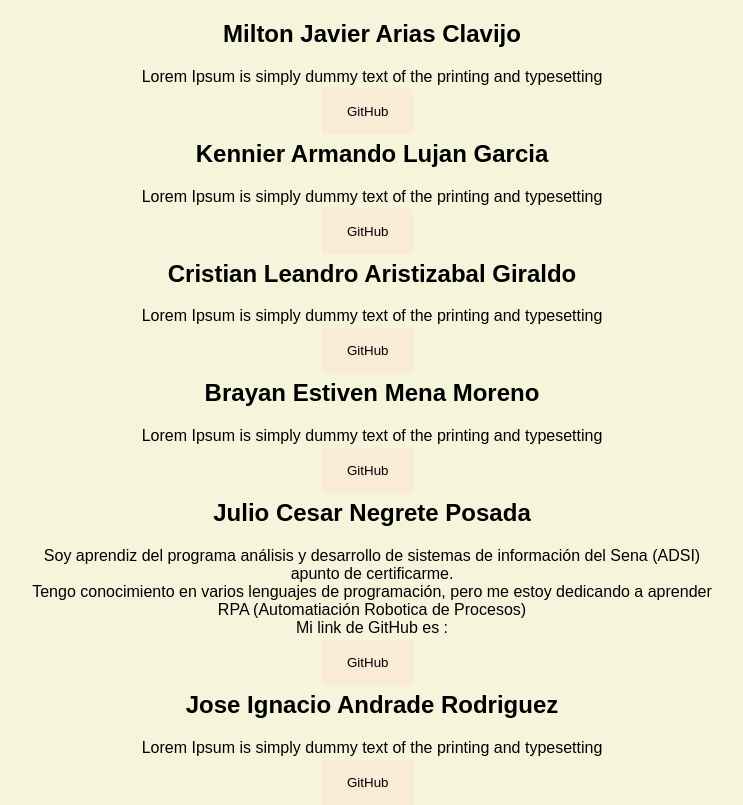
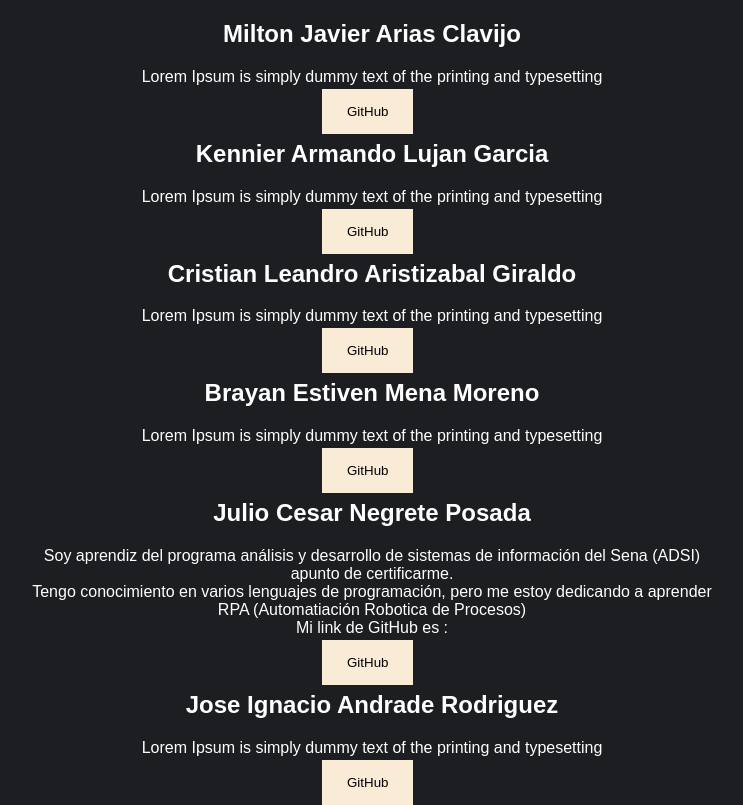
Before and after one commit to Miltonjac/GitGhub-10, a plain HTML site: page index.html in a window 1280 px wide. Shown: the whole page, without its empty margins (268-1011 px from the left). Drawn offline with Linux system fonts and the light colour scheme.

Commit message:
Estilos  obscuros

```diff
--- a/style.css
+++ b/style.css
@@ -1,5 +1,5 @@
 body{
-    background-color: beige;
+    background-color: #1c1e21;
 }
 section {
     align-items: center;
@@ -9,12 +9,12 @@ section {
 }
 
 h1 {
-    color: black;
+    color: #fff;
     text-align: center;
 }
 
 p {
-    color: black;
+    color: #fff;
     text-align: center;
 }
 
@@ -32,6 +32,6 @@ button {
 }
 
 button:hover{
-    color: rgb(255, 255, 255);
-    background-color: rgba(44, 29, 29, 0.308);
+    color:rgb(255, 255, 255);
+    background-color: rgb(176, 179, 184);
 }
```
